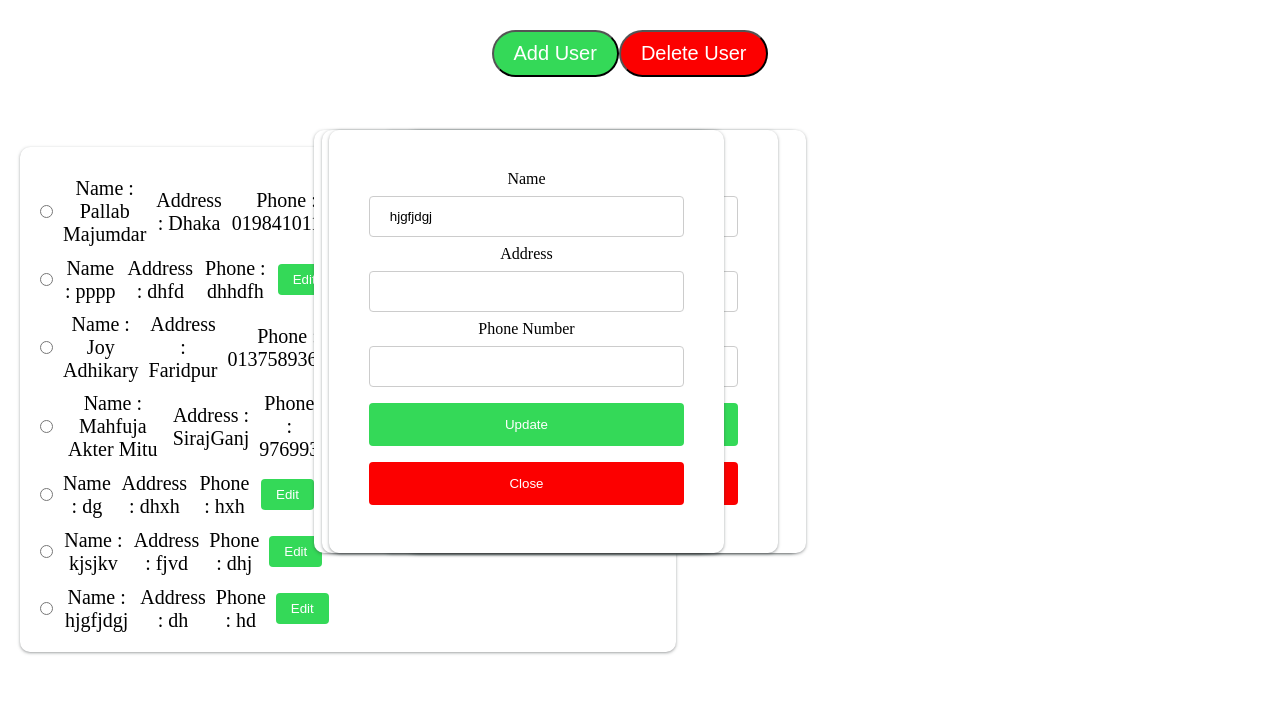
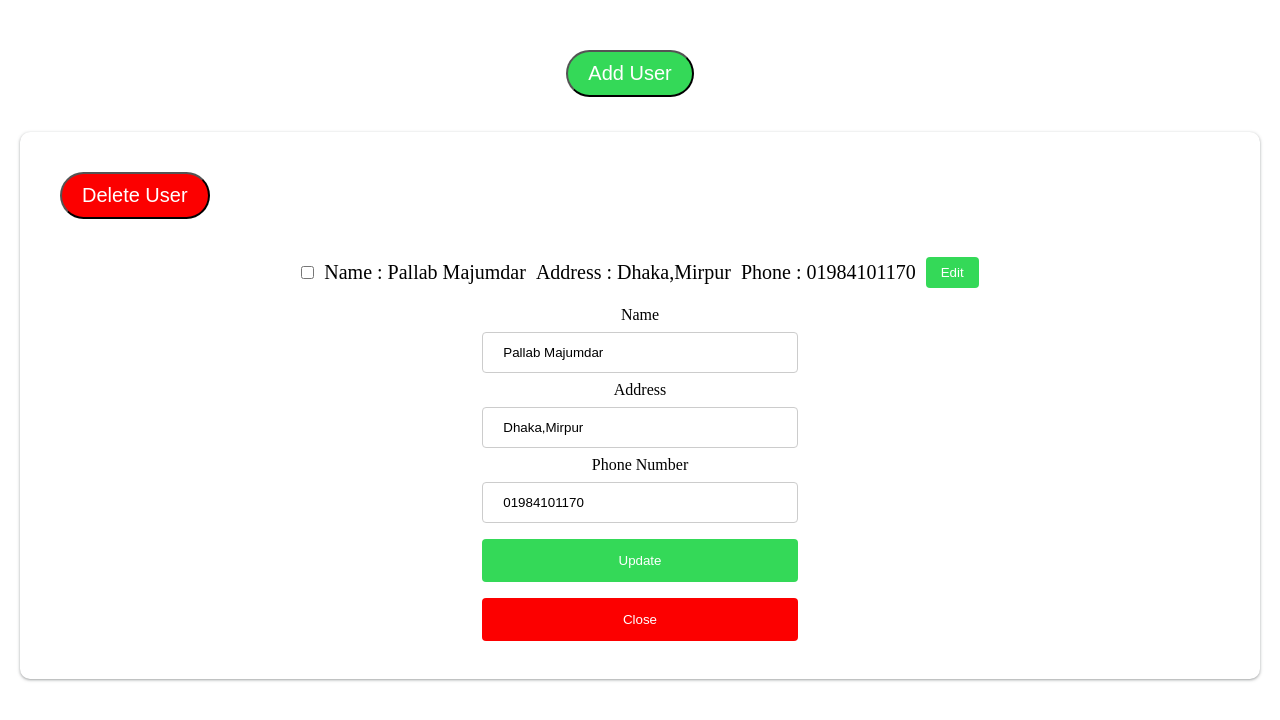
Before and after one commit to Pallab6Sense/CRUD-With-Nextjs-Ts, a Next.js app: page / in a window 1280 px wide. Both pictures are taken after a click on the button "Edit". Shown: the top 720 px of the page. Built offline with nearby package versions, Linux system fonts and the light colour scheme; data requests are answered from the project's data file.

Commit message:
(90% done 10:16 pm

```diff
--- a/Components/Button.tsx
+++ b/Components/Button.tsx
@@ -21,7 +21,6 @@ export default function Button() {
             Add User
           </button>
           <div>
-            <button className="dltBtn">Delete User</button>
             <AddUserModal open={modal} setmodal={setModal} />
             {/* <UserList open={userList}></UserList> */}
           </div>
--- a/Components/UpdateModal.tsx
+++ b/Components/UpdateModal.tsx
@@ -1,34 +1,34 @@
 import axios from 'axios';
 import { useState } from 'react';
 
-interface propsType  {
+interface propsType {
   open: boolean;
-  setmodal:any
+  setmodal: any;
   id: number;
   userName: string;
   userAddress: string;
   userPhone: string;
-};
+}
 
 export default function UpdateModal(props: propsType) {
-  const { open,setmodal, id, userName, userAddress, userPhone } = props;
+  const { open, setmodal, id, userName, userAddress, userPhone } = props;
 
   console.log(id);
 
-  const [name, setName] = useState('');
-  const [address, setAddress] = useState('');
-  const [phone, setPhone] = useState('');
+  const [name, setName] = useState(userName);
+  const [address, setAddress] = useState(userAddress);
+  const [phone, setPhone] = useState(userPhone);
 
   const handleSubmit = () => {
     axios
-      .post('http://localhost:8000/user', {
+      .put(`http://localhost:8000/user/${id}`, {
         Name: name,
         Address: address,
         Phone: phone,
       })
       .then((response) => {
-        alert('Data Saved Successfully');
-        console.log(response.data);
+        alert('Data Updated Successfully');
+        console.log(response);
       });
   };
 
@@ -36,14 +36,14 @@ export default function UpdateModal(props: propsType) {
 
   return (
     <div className="container">
-    <div className="modal">
+      <div className="update-user-modal">
         <div className="form">
           <form action="" onSubmit={handleSubmit}>
             <div className="">
               <label className="">Name</label>
               <input
                 type="text"
-              value={userName}
+                defaultValue={userName}
                 onChange={(e) => {
                   setName(e.target.value);
                 }}
@@ -54,7 +54,7 @@ export default function UpdateModal(props: propsType) {
               <label className="">Address</label>
               <input
                 type="text"
-              value={address}
+                defaultValue={userAddress}
                 onChange={(e) => {
                   setAddress(e.target.value);
                 }}
@@ -65,7 +65,7 @@ export default function UpdateModal(props: propsType) {
               <label className="">Phone Number</label>
               <input
                 type="text"
-              value={phone}
+                defaultValue={userPhone}
                 onChange={(e) => {
                   setPhone(e.target.value);
                 }}
@@ -81,7 +81,7 @@ export default function UpdateModal(props: propsType) {
               <button
                 className="close"
                 onClick={() => {
-                setmodal(!open)
+                  setmodal(!open);
                 }}
               >
                 Close
--- a/Components/UserList.tsx
+++ b/Components/UserList.tsx
@@ -1,18 +1,11 @@
-import { useEffect, useState } from 'react';
+import { useCallback, useEffect, useState } from 'react';
 import axios from 'axios';
 import UpdateModal from './UpdateModal';
 
-
-
 export default function EmployeeList() {
-
   const [user, setUser] = useState(null);
   const [modal, setModal] = useState(false);
-  const [isUpdate, setIsUpdate] = useState(false);
-
-  const [name, setName] = useState('');
-  const [address, setAddress] = useState('');
-  const [phone, setPhone] = useState('');
+  const [isChecked, setIsChecked] = useState<number[]>([]);
 
   useEffect(() => {
     axios
@@ -26,12 +19,37 @@ export default function EmployeeList() {
       });
   }, []);
 
-  const handleSubmit = (): void => {};
+  const handleCheckBox = useCallback(
+    (e: any): void => {
+      const { value, checked } = e.target;
+      console.log(value);
+      if (checked) {
+        setIsChecked([...isChecked, value]);
+      } else {
+        setIsChecked(isChecked.filter((e) => e !== value));
+      }
+    },
+    [isChecked]
+  );
+
+  const handleDelete = useCallback(() => {
+    if (window.confirm('Are you sure you want to delete?')) {
+      isChecked.forEach((id) => {
+        axios.delete(`http://localhost:8000/user/${id}`).then((res) => {
+          alert('Removed Successfully');
+          window.location.reload();
+        });
+      });
+    }
+  }, [isChecked]);
 
   return (
     <>
       <div className="container">
         <div className="user-list">
+          <button className="dltBtn" onClick={handleDelete}>
+            Delete User
+          </button>
           {user &&
             user.map(
               (items: {
@@ -39,15 +57,17 @@ export default function EmployeeList() {
                 Name: string;
                 Address: string;
                 Phone: string;
+                isChecked: any;
               }) => {
                 const { id, Name, Address, Phone } = items;
                 return (
+                  <>
                     <div className="list-item" key={id}>
                       <input
-                      type="radio"
-                      id="item"
-                      name="user List"
-                      value=""
+                        type="checkbox"
+                        value={id}
+                        checked={items.isChecked}
+                        onChange={(e) => handleCheckBox(e)}
                       ></input>
                       <p>Name : {Name}</p>
                       <p>Address : {Address}</p>
@@ -56,11 +76,12 @@ export default function EmployeeList() {
                         className="editBtn"
                         onClick={() => {
                           setModal(!modal);
-                        setIsUpdate(true);
+                          // setIsUpdate(true);
                         }}
                       >
                         Edit
                       </button>
+                    </div>
                     <UpdateModal
                       open={modal}
                       setmodal={setModal}
@@ -69,7 +90,7 @@ export default function EmployeeList() {
                       userAddress={Address}
                       userPhone={Phone}
                     />
-                  </div>
+                  </>
                 );
               }
             )}
--- a/db.json
+++ b/db.json
@@ -1,46 +1,10 @@
 {
   "user": [
     {
-      "id": 1,
       "Name": "Pallab Majumdar",
-      "Address": "Dhaka",
-      "Phone": "01984101170"
-    },
-    {
-      "Name": "pppp",
-      "Address": "dhfd",
-      "Phone": "dhhdfh",
-      "id": 2
-    },
-    {
-      "Name": "Joy Adhikary",
-      "Address": "Faridpur",
-      "Phone": "013758936893",
-      "id": 3
-    },
-    {
-      "Name": "Mahfuja Akter Mitu",
-      "Address": "SirajGanj",
-      "Phone": "976993",
-      "id": 4
-    },
-    {
-      "Name": "dg",
-      "Address": "dhxh",
-      "Phone": "hxh",
-      "id": 5
-    },
-    {
-      "Name": "kjsjkv",
-      "Address": "fjvd",
-      "Phone": "dhj",
-      "id": 6
-    },
-    {
-      "Name": "hjgfjdgj",
-      "Address": "dh",
-      "Phone": "hd",
-      "id": 7
+      "Address": "Dhaka,Mirpur",
+      "Phone": "01984101170",
+      "id": 1
     }
   ]
 }
--- a/styles/globals.css
+++ b/styles/globals.css
@@ -37,15 +37,12 @@
   background: #34d958;
   padding: 10px 20px 10px 20px;
   text-decoration: none;
+  margin: 20px;
 }
 
 .addBtn:hover {
   background: #7dd968;
   text-decoration: none;
-}
-
-.addBtn:active{
-
 }
 
 .dltBtn {
@@ -58,6 +55,9 @@
   background: #fc0000;
   padding: 10px 20px 10px 20px;
   text-decoration: none;
+  margin: 20px;
+  width: fit-content;
+
 }
 
 .dltBtn:hover {
@@ -65,8 +65,6 @@
   text-decoration: none;
 
 }
-
-
 
 .modal {
   z-index: 1000;
@@ -86,14 +84,14 @@
 }
 
 .add-user-modal{
-  z-index: 2000;
+  z-index: 1000;
   background: white;
   /* border: solid gray 1px; */
-  position: fixed;
-  top: 150px;
-  left: 700px;
+  position: absolute;
+  top: 330px;
+  left: 600px;
   /* margin-left: 20px; */
-  padding: 20px;
+  padding: 10px;
   width: fit-content;
   display: flex;
   justify-content: center;
@@ -114,26 +112,24 @@
 } */
 
 .update-user-modal{
-  z-index: 1000;
+  /* z-index: 1000;
   background: white;
-  /* border: solid gray 1px; */
   position: absolute;
-  top: 130px;
-  /* margin-left: 20px; */
+  top: 150px;
+  left: 700px;
   padding: 20px;
   width: fit-content;
   display: flex;
   justify-content: center;
   border-radius: 10px;
-  /* height: 200px; */
   height: fit-content;
-  box-shadow: rgba(60, 64, 67, 0.3) 0px 1px 2px 0px, rgba(60, 64, 67, 0.15) 0px 1px 3px 1px;
+  box-shadow: rgba(60, 64, 67, 0.3) 0px 1px 2px 0px, rgba(60, 64, 67, 0.15) 0px 1px 3px 1px; */
 }
 
 .form {
   display: flex;
   justify-content: center;
-  padding: 20px;
+  padding: 10px;
 }
 
 input[type=text] {
@@ -177,8 +173,8 @@ input[type=text] {
   padding: 20px;
   border-radius: 10px;
   margin: 20px;
-  margin-top: 70px;
-  width: fit-content;
+  margin-top: 15px;
+  /* width: fit-content; */
   text-align: center;
   z-index: 0;
 }
@@ -190,6 +186,7 @@ input[type=text] {
   padding-top: 10px;
   align-content: center;
   align-items: center;
+  z-index: 0;
 
 }
 
```
Lines whose indentation alone changed are shown as unchanged.
